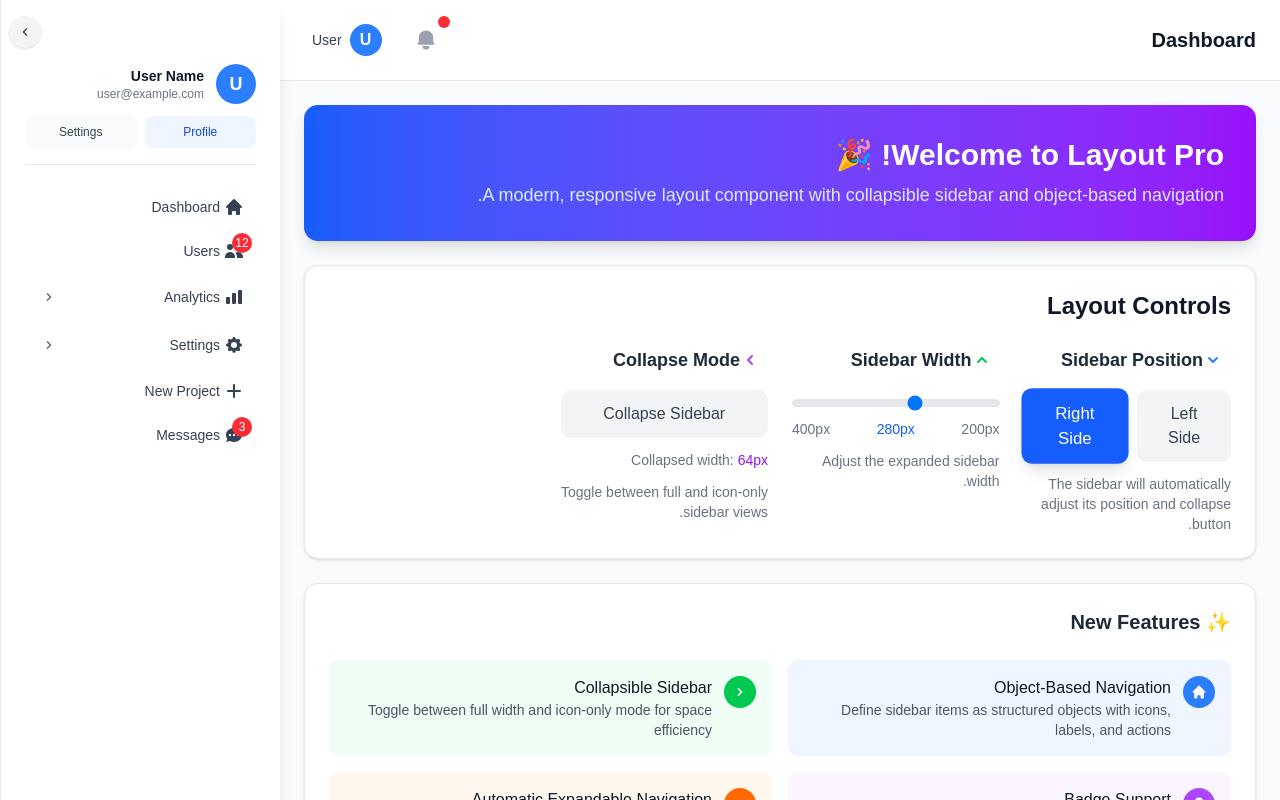
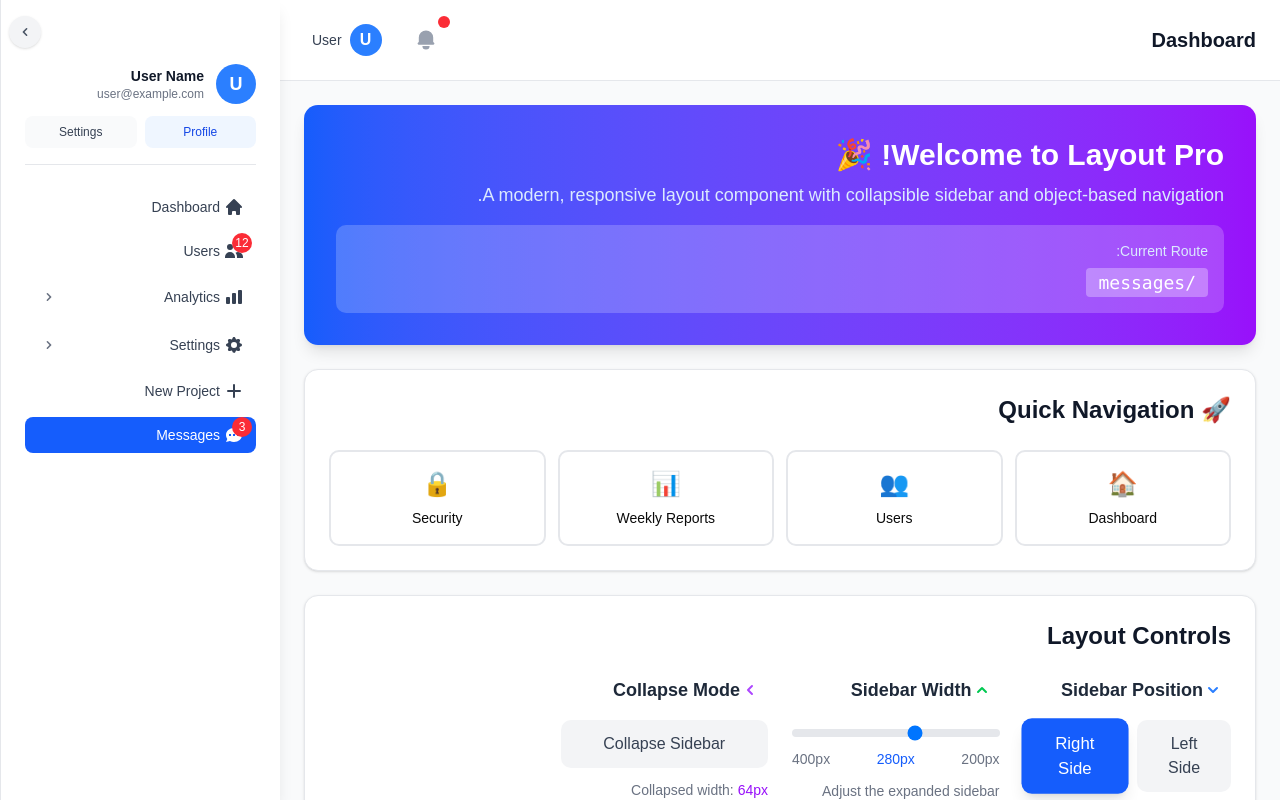
Before and after one commit to gholamreza-hasnzade/react-component-with-tailwind, a React (Vite) app: page /messages in a window 1280 px wide. Built offline with nearby package versions, Linux system fonts and the light colour scheme; a web font is replaced by a local one.

Commit message:
feat react router dom

```diff
--- a/package.json
+++ b/package.json
@@ -36,6 +36,7 @@
     "react-i18next": "^15.6.0",
     "react-icons": "^5.5.0",
     "react-multi-date-picker": "^4.5.2",
+    "react-router-dom": "^7.8.2",
     "tailwind-merge": "^3.3.1",
     "tailwindcss": "^4.1.11",
     "yup": "^1.6.1"
--- a/src/components/molecules/layout/layout.example.tsx
+++ b/src/components/molecules/layout/layout.example.tsx
@@ -1,4 +1,5 @@
 import React, { useState } from "react";
+import { BrowserRouter, Routes, Route, useNavigate, useLocation } from "react-router-dom";
 import { Layout } from "./layout";
 import type { SidebarItem } from "./layout";
 import {
@@ -18,26 +19,29 @@ import {
   HiChevronLeft
 } from "react-icons/hi";
 
-export const LayoutExample: React.FC = () => {
-  const [sidebarPosition, setSidebarPosition] = useState<"left" | "right">(
-    "right"
-  );
+// Main content component that uses routing
+const LayoutContent: React.FC = () => {
+  const navigate = useNavigate();
+  const location = useLocation();
+  const [sidebarPosition, setSidebarPosition] = useState<"left" | "right">("right");
   const [sidebarWidth, setSidebarWidth] = useState(280);
   const [isCollapsed, setIsCollapsed] = useState(false);
 
-  // Define sidebar items as objects
+  // Define sidebar items as objects with proper paths
   const sidebarItems: SidebarItem[] = [
     {
       id: "dashboard",
       label: "Dashboard",
       icon: <HiHome className="w-5 h-5" />,
-      href: "#dashboard",
+      href: "/dashboard",
+      onClick: () => navigate("/dashboard"),
     },
     {
       id: "users",
       label: "Users",
       icon: <HiUsers className="w-5 h-5" />,
-      href: "#users",
+      href: "/users",
+      onClick: () => navigate("/users"),
       badge: 12,
     },
     {
@@ -53,26 +57,30 @@ export const LayoutExample: React.FC = () => {
             {
               id: "daily-reports",
               label: "Daily Reports",
-              href: "#daily-reports",
+              href: "/analytics/reports/daily",
+              onClick: () => navigate("/analytics/reports/daily"),
             },
             {
               id: "weekly-reports",
               label: "Weekly Reports",
               icon: <HiCalendar className="w-3 h-3" />,
-              href: "#weekly-reports",
+              href: "/analytics/reports/weekly",
+              onClick: () => navigate("/analytics/reports/weekly"),
             },
           ],
         },
         {
           id: "insights",
           label: "Insights",
-          href: "#insights",
+          href: "/analytics/insights",
+          onClick: () => navigate("/analytics/insights"),
         },
         {
           id: "metrics",
           label: "Metrics",
           icon: <HiChartBar className="w-4 h-4" />,
-          href: "#metrics",
+          href: "/analytics/metrics",
+          onClick: () => navigate("/analytics/metrics"),
         },
       ],
     },
@@ -84,19 +92,22 @@ export const LayoutExample: React.FC = () => {
         {
           id: "general-settings",
           label: "General",
-          href: "#general-settings",
+          href: "/settings/general",
+          onClick: () => navigate("/settings/general"),
         },
         {
           id: "security-settings",
           label: "Security",
           icon: <HiShieldCheck className="w-4 h-4" />,
-          href: "#security-settings",
+          href: "/settings/security",
+          onClick: () => navigate("/settings/security"),
         },
         {
           id: "notifications-settings",
           label: "Notifications",
           icon: <HiBell className="w-4 h-4" />,
-          href: "#notifications-settings",
+          href: "/settings/notifications",
+          onClick: () => navigate("/settings/notifications"),
         },
       ],
     },
@@ -104,13 +115,18 @@ export const LayoutExample: React.FC = () => {
       id: "new-project",
       label: "New Project",
       icon: <HiPlus className="w-5 h-5" />,
-      onClick: () => alert("New Project clicked!"),
+      href: "/new-project",
+      onClick: () => {
+        alert("New Project clicked!");
+        navigate("/new-project");
+      },
     },
     {
       id: "messages",
       label: "Messages",
       icon: <HiChat className="w-5 h-5" />,
-      href: "#messages",
+      href: "/messages",
+      onClick: () => navigate("/messages"),
       badge: 3,
     },
   ];
@@ -118,7 +134,10 @@ export const LayoutExample: React.FC = () => {
   return (
     <div className="h-screen">
       <Layout
-        sidebarItems={sidebarItems}
+        sidebarItems={sidebarItems.map(item => ({
+          ...item,
+          onClick: item.onClick
+        }))}
         sidebarPosition={sidebarPosition}
         sidebarWidth={sidebarWidth}
         collapsedWidth={64}
@@ -126,6 +145,7 @@ export const LayoutExample: React.FC = () => {
         onCollapseToggle={setIsCollapsed}
         showSidebar={true}
         onSidebarToggle={(show) => console.log("Sidebar toggled:", show)}
+        currentLocation={location.pathname} // Pass React Router location
       >
         <div className="space-y-6">
           {/* Welcome Section */}
@@ -137,6 +157,42 @@ export const LayoutExample: React.FC = () => {
               A modern, responsive layout component with collapsible sidebar and
               object-based navigation.
             </p>
+
+            {/* Current Route Display */}
+            <div className="mt-4 p-4 bg-white/20 rounded-lg">
+              <p className="text-sm text-blue-100 mb-2">Current Route:</p>
+              <code className="text-lg font-mono bg-white/30 px-3 py-1 rounded">
+                {location.pathname}
+              </code>
+            </div>
+          </div>
+
+          {/* Quick Navigation Section */}
+          <div className="bg-white rounded-xl shadow-sm border border-gray-200 p-6">
+            <h2 className="text-2xl font-bold text-gray-900 mb-6">
+              🚀 Quick Navigation
+            </h2>
+            <div className="grid grid-cols-1 md:grid-cols-2 lg:grid-cols-4 gap-3">
+              {[
+                { path: "/dashboard", label: "Dashboard", icon: "🏠" },
+                { path: "/users", label: "Users", icon: "👥" },
+                { path: "/analytics/reports/weekly", label: "Weekly Reports", icon: "📊" },
+                { path: "/settings/security", label: "Security", icon: "🔒" },
+              ].map((route) => (
+                <button
+                  key={route.path}
+                  onClick={() => navigate(route.path)}
+                  className={`p-4 rounded-lg border-2 transition-all duration-200 ${
+                    location.pathname === route.path
+                      ? "border-blue-500 bg-blue-50 text-blue-700"
+                      : "border-gray-200 hover:border-blue-300 hover:bg-blue-50"
+                  }`}
+                >
+                  <div className="text-2xl mb-2">{route.icon}</div>
+                  <div className="text-sm font-medium">{route.label}</div>
+                </button>
+              ))}
+            </div>
           </div>
 
           {/* Controls Section */}
@@ -319,24 +375,24 @@ const sidebarItems: SidebarItem[] = [
     id: 'dashboard',
     label: 'Dashboard',
     icon: <HiHome className="w-5 h-5" />,
-    href: '#dashboard'
+    href: '/dashboard'
   },
   {
     id: 'settings',
     label: 'Settings',
     icon: <HiCog className="w-5 h-5" />,
-    href: '#settings',
+    href: '/settings',
     children: [
       {
         id: 'general',
         label: 'General',
-        href: '#general'
+        href: '/general'
       },
       {
         id: 'security',
         label: 'Security',
         icon: <HiShieldCheck className="w-4 h-4" />,
-        href: '#security'
+        href: '/security'
       }
     ]
   }
@@ -358,4 +414,25 @@ const sidebarItems: SidebarItem[] = [
   );
 };
 
+export const LayoutExample: React.FC = () => {
+  return (
+    <BrowserRouter>
+      <Routes>
+        <Route path="/" element={<LayoutContent />} />
+        <Route path="/dashboard" element={<LayoutContent />} />
+        <Route path="/users" element={<LayoutContent />} />
+        <Route path="/analytics/reports/daily" element={<LayoutContent />} />
+        <Route path="/analytics/reports/weekly" element={<LayoutContent />} />
+        <Route path="/analytics/insights" element={<LayoutContent />} />
+        <Route path="/analytics/metrics" element={<LayoutContent />} />
+        <Route path="/settings/general" element={<LayoutContent />} />
+        <Route path="/settings/security" element={<LayoutContent />} />
+        <Route path="/settings/notifications" element={<LayoutContent />} />
+        <Route path="/new-project" element={<LayoutContent />} />
+        <Route path="/messages" element={<LayoutContent />} />
+      </Routes>
+    </BrowserRouter>
+  );
+};
+
 export default LayoutExample;
--- a/src/components/molecules/layout/layout.tsx
+++ b/src/components/molecules/layout/layout.tsx
@@ -1,5 +1,6 @@
 import React, { useState, useCallback, useEffect } from "react";
 import { createPortal } from "react-dom";
+import { Link } from "react-router-dom";
 import { cn } from "@/lib/utils";
 import { HiChevronRight, HiBell, HiX } from "react-icons/hi";
 
@@ -27,6 +28,7 @@ export interface LayoutProps {
   className?: string;
   sidebarClassName?: string;
   contentClassName?: string;
+  currentLocation?: string; // Add this for React Router integration
 }
 
 export const Layout: React.FC<LayoutProps> = ({
@@ -43,6 +45,7 @@ export const Layout: React.FC<LayoutProps> = ({
   className,
   sidebarClassName,
   contentClassName,
+  currentLocation = "/", // Default to root path
 }) => {
   const [isSidebarOpen, setIsSidebarOpen] = useState(showSidebar);
   const [isCollapsedState, setIsCollapsedState] = useState(isCollapsed);
@@ -52,6 +55,61 @@ export const Layout: React.FC<LayoutProps> = ({
 
   const [expandedItems, setExpandedItems] = useState<Set<string>>(new Set());
 
+  // Helper function to check if an item is active (exact match only)
+  const isItemActive = useCallback((item: SidebarItem): boolean => {
+    if (!currentLocation) return false;
+
+    // Check if current item is active by comparing with currentLocation
+    // For items with href, use that; for items with onClick, we need to infer the route
+    if (item.href && item.href === currentLocation) {
+      return true;
+    }
+
+    // For items with onClick, we can't easily determine the route they navigate to
+    // So we'll return false for now - in a real app you might want to store the route
+    // that each onClick handler navigates to
+    return false;
+  }, [currentLocation]);
+
+  // Helper function to check if an item or its children should be expanded
+  const shouldExpandItem = useCallback((item: SidebarItem): boolean => {
+    if (!currentLocation) return false;
+
+    // Check if current item is active
+    if (item.href && item.href === currentLocation) {
+      return true;
+    }
+
+    // Check if any children are active
+    if (item.children) {
+      return item.children.some(child => shouldExpandItem(child));
+    }
+
+    return false;
+  }, [currentLocation]);
+
+  // Auto-expand parent items when their children are active
+  useEffect(() => {
+    if (currentLocation) {
+      const newExpandedItems = new Set<string>();
+
+      const expandActiveParents = (items: SidebarItem[]) => {
+        items.forEach(item => {
+          if (shouldExpandItem(item)) {
+            newExpandedItems.add(item.id);
+            if (item.children) {
+              expandActiveParents(item.children);
+            }
+          }
+        });
+      };
+
+      expandActiveParents(sidebarItems);
+      setExpandedItems(newExpandedItems);
+    }
+  }, [currentLocation, sidebarItems, shouldExpandItem]);
+
+  // Reset expanded items when sidebar is collapsed
   useEffect(() => {
     if (isCollapsedState) {
       setExpandedItems(new Set());
@@ -161,80 +219,17 @@ export const Layout: React.FC<LayoutProps> = ({
         {items.map((item) => (
           <div key={item.id} className={isCollapsedState ? "w-full" : ""}>
             <div className="relative">
-              {item.href ? (
-                <a
-                  href={item.href}
+              {item.children && item.children.length > 0 ? (
+                <button
+                  onClick={() => toggleItem(item.id)}
                   className={cn(
-                    "flex items-center text-gray-700 rounded-md hover:bg-blue-50 hover:text-blue-700 transition-colors",
+                    "flex items-center rounded-md transition-colors",
                     isCollapsedState
                       ? "justify-center p-2 w-10 h-10"
-                      : "px-3 py-2 justify-start"
-                  )}
-                  style={
-                    !isCollapsedState && level > 0
-                      ? {
-                          paddingLeft:
-                            sidebarPosition === "left"
-                              ? `${16 + level * 20}px`
-                              : "auto",
-                          paddingRight:
-                            sidebarPosition === "right"
-                              ? `${16 + level * 20}px`
-                              : "auto",
-                        }
-                      : {}
-                  }
-                  onMouseEnter={(e) => handleItemHover(item.id, e)}
-                  onMouseLeave={handleItemLeave}
-                  onClick={
-                    item.children && item.children.length > 0
-                      ? (e) => {
-                          e.preventDefault();
-                          toggleItem(item.id);
-                        }
-                      : undefined
-                  }
-                >
-                  <div className="relative flex items-center gap-1">
-                    {item.icon}
-                    {item.badge && (
-                      <span className="absolute -top-2 -right-2 w-5 h-5 bg-red-500 text-white text-xs rounded-full flex items-center justify-center">
-                        {item.badge}
-                      </span>
-                    )}
-                    {!isCollapsedState && (
-                      <span className="ml-3 text-sm font-medium">
-                        {item.label}
-                      </span>
-                    )}
-                  </div>
-                  {!isCollapsedState && (
-                    <>
-                      {item.children && item.children.length > 0 && (
-                        <div className="ml-auto p-1">
-                          <HiChevronRight
-                            className={cn(
-                              "w-4 h-4 text-gray-500 transition-transform duration-200",
-                              expandedItems.has(item.id) ? "rotate-90" : ""
-                            )}
-                          />
-                        </div>
-                      )}
-                    </>
-                  )}
-                </a>
-              ) : (
-                <button
-                  onClick={
-                    item.children && item.children.length > 0
-                      ? () => toggleItem(item.id)
-                      : item.onClick
-                  }
-                  className={cn(
-                    "flex items-center text-gray-700 rounded-md hover:bg-blue-50 hover:text-blue-700 transition-colors",
-                    isCollapsedState
-                      ? "justify-center p-2 w-10 h-10"
-                      : "px-3 py-2 justify-between w-full"
+                      : "px-3 py-2 justify-between w-full",
+                    isItemActive(item)
+                      ? "bg-blue-600 text-white hover:bg-blue-700"
+                      : "text-gray-700 hover:bg-blue-50 hover:text-blue-700"
                   )}
                   style={
                     !isCollapsedState && level > 0
@@ -282,6 +277,92 @@ export const Layout: React.FC<LayoutProps> = ({
                     </>
                   )}
                 </button>
+              ) : item.onClick ? (
+                <button
+                  onClick={item.onClick}
+                  className={cn(
+                    "flex items-center rounded-md transition-colors",
+                    isCollapsedState
+                      ? "justify-center p-2 w-10 h-10"
+                      : "px-3 py-2 justify-between w-full",
+                    isItemActive(item)
+                      ? "bg-blue-600 text-white hover:bg-blue-700"
+                      : "text-gray-700 hover:bg-blue-50 hover:text-blue-700"
+                  )}
+                  style={
+                    !isCollapsedState && level > 0
+                      ? {
+                          paddingLeft:
+                            sidebarPosition === "left"
+                              ? `${16 + level * 20}px`
+                              : "auto",
+                          paddingRight:
+                            sidebarPosition === "right"
+                              ? `${16 + level * 20}px`
+                              : "auto",
+                        }
+                      : {}
+                  }
+                  onMouseEnter={(e) => handleItemHover(item.id, e)}
+                  onMouseLeave={handleItemLeave}
+                  title={item.label}
+                >
+                  <div className="relative flex items-center gap-1">
+                    {item.icon}
+                    {item.badge && (
+                      <span className="absolute -top-2 -right-2 w-5 h-5 bg-red-500 text-white text-xs rounded-full flex items-center justify-center">
+                        {item.badge}
+                      </span>
+                    )}
+                    {!isCollapsedState && (
+                      <span className="ml-3 text-sm font-medium">
+                        {item.label}
+                      </span>
+                    )}
+                  </div>
+                </button>
+              ) : (
+                <div
+                  className={cn(
+                    "flex items-center rounded-md transition-colors",
+                    isCollapsedState
+                      ? "justify-center p-2 w-10 h-10"
+                      : "px-3 py-2 justify-between w-full",
+                    isItemActive(item)
+                      ? "bg-blue-600 text-white hover:bg-blue-700"
+                      : "text-gray-700 hover:bg-blue-50 hover:text-blue-700"
+                  )}
+                  style={
+                    !isCollapsedState && level > 0
+                      ? {
+                          paddingLeft:
+                            sidebarPosition === "left"
+                              ? `${16 + level * 20}px`
+                              : "auto",
+                          paddingRight:
+                            sidebarPosition === "right"
+                              ? `${16 + level * 20}px`
+                              : "auto",
+                        }
+                      : {}
+                  }
+                  onMouseEnter={(e) => handleItemHover(item.id, e)}
+                  onMouseLeave={handleItemLeave}
+                >
+                  <div className="relative flex items-center gap-1">
+                    {item.icon}
+                    {item.badge && (
+                      <span className="absolute -top-2 -right-2 w-5 h-5 bg-red-500 text-white text-xs rounded-full flex items-center justify-center">
+                        {item.badge}
+                      </span>
+                    )}
+                    {!isCollapsedState && (
+                      <span className="ml-3 text-sm font-medium">
+                        {item.label}
+                      </span>
+                    )}
+                  </div>
+                </div>
               )}
             </div>
 
@@ -313,11 +394,14 @@ export const Layout: React.FC<LayoutProps> = ({
           <div key={item.id}>
             <div className="relative">
               {item.href ? (
-                <a
-                  href={item.href}
+                <Link
+                  to={item.href}
                   className={cn(
-                    "flex items-center text-gray-700 rounded-md hover:bg-blue-50 hover:text-blue-700 transition-colors px-3 py-2 w-full",
-                    sidebarPosition === "left" ? "justify-start" : "justify-end"
+                    "flex items-center rounded-md transition-colors px-3 py-2 w-full",
+                    sidebarPosition === "left" ? "justify-start" : "justify-end",
+                    isItemActive(item)
+                      ? "bg-blue-600 text-white hover:bg-blue-700"
+                      : "text-gray-700 hover:bg-blue-50 hover:text-blue-700"
                   )}
                   style={
                     level > 0
@@ -385,13 +469,16 @@ export const Layout: React.FC<LayoutProps> = ({
                         />
                       </div>
                     )}
-                </a>
+                </Link>
               ) : (
                 <button
                   onClick={item.onClick}
                   className={cn(
-                    "flex items-center text-gray-700 rounded-md hover:bg-blue-50 hover:text-blue-700 transition-colors px-3 py-2 w-full",
-                    sidebarPosition === "left" ? "justify-start" : "justify-end"
+                    "flex items-center rounded-md transition-colors px-3 py-2 w-full",
+                    sidebarPosition === "left" ? "justify-start" : "justify-end",
+                    isItemActive(item)
+                      ? "bg-blue-600 text-white hover:bg-blue-700"
+                      : "text-gray-700 hover:bg-blue-50 hover:text-blue-700"
                   )}
                   style={
                     level > 0
@@ -524,9 +611,7 @@ export const Layout: React.FC<LayoutProps> = ({
                 key={child.id}
                 className="flex items-center px-3 py-2 rounded-md hover:bg-blue-50 hover:text-blue-700 transition-colors cursor-pointer"
                 onClick={() => {
-                  if (child.href) {
-                    window.location.href = child.href;
-                  } else if (child.onClick) {
+                  if (child.onClick) {
                     child.onClick();
                   }
                 }}
```
Also changed, not shown: 1 other file (tests, documents, lock files or other folders).
